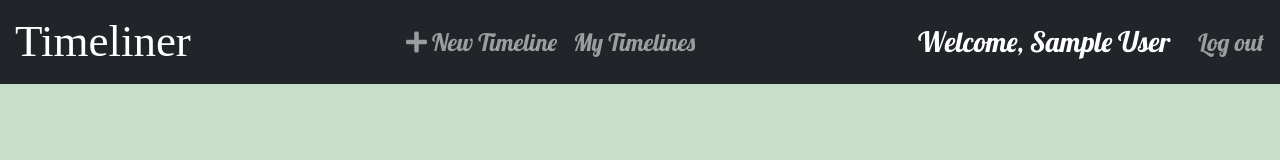
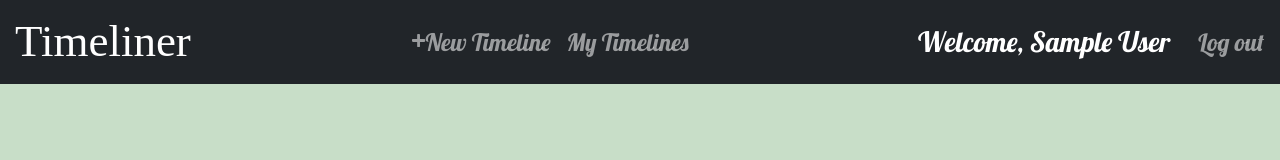
Before and after one commit to Overseer009/final_project, a React (Create React App) app in the folder frontend/: page / in a window 1280 px wide. Shown: the top 160 px of the page. Built offline with nearby package versions, Linux system fonts and the light colour scheme; sample sign-in values are in the browser's storage; a web font is replaced by a local one.

Commit message:
size the favicons to fit with rest of layout

```diff
--- a/frontend/src/components/Cards/styles.css
+++ b/frontend/src/components/Cards/styles.css
@@ -87,6 +87,7 @@
   color: white;
   padding-top: 10px;
 }
+
 
 .instDisplays {
   padding: 20px;
--- a/frontend/src/components/Nav.css
+++ b/frontend/src/components/Nav.css
@@ -50,6 +50,15 @@
   text-decoration: none;
 }
 
+.new-timeline {
+  display: flex;
+  align-items: center;
+}
+
+.plus {
+  font-size: 15px;
+}
+
 .nav-item {
   display: flex;
   user-select: none;
--- a/frontend/src/components/Nav.jsx
+++ b/frontend/src/components/Nav.jsx
@@ -38,7 +38,11 @@ const Nav = function (props) {
   const myTimelines = (
     <div className="navbar-nav">
       <Link className="nav-item nav-link" to="/timelines/new">
-        <FontAwesomeIcon icon={faPlus} /> New Timeline
+        <div className="new-timeline">
+          <div className="plus"><FontAwesomeIcon icon={faPlus}/></div>
+          New Timeline
+        </div>
+
       </Link>
       <div
         className="nav-item nav-link"
--- a/frontend/src/components/Timeline.css
+++ b/frontend/src/components/Timeline.css
@@ -168,7 +168,7 @@
   border: none;
   border-radius: 50%;
   color: white;
-  font-size: 25px;
+  font-size: 15px;
   padding-top: 5px;
 }
 
--- a/frontend/src/components/TimelineItem.jsx
+++ b/frontend/src/components/TimelineItem.jsx
@@ -57,11 +57,9 @@ const TimelineItem = function (props) {
                 })}
               </ul>
             </div>
-            <div className="make-it">
-              <span className="add-new-event" onClick={handleClickAdd}>
-                <FontAwesomeIcon icon={faPlus} />
-              </span>
-            </div>
+            <span className="add-new-event" onClick={handleClickAdd}>
+              <FontAwesomeIcon icon={faPlus} />
+            </span>
           </div>
           <span
             className="circle"
```
